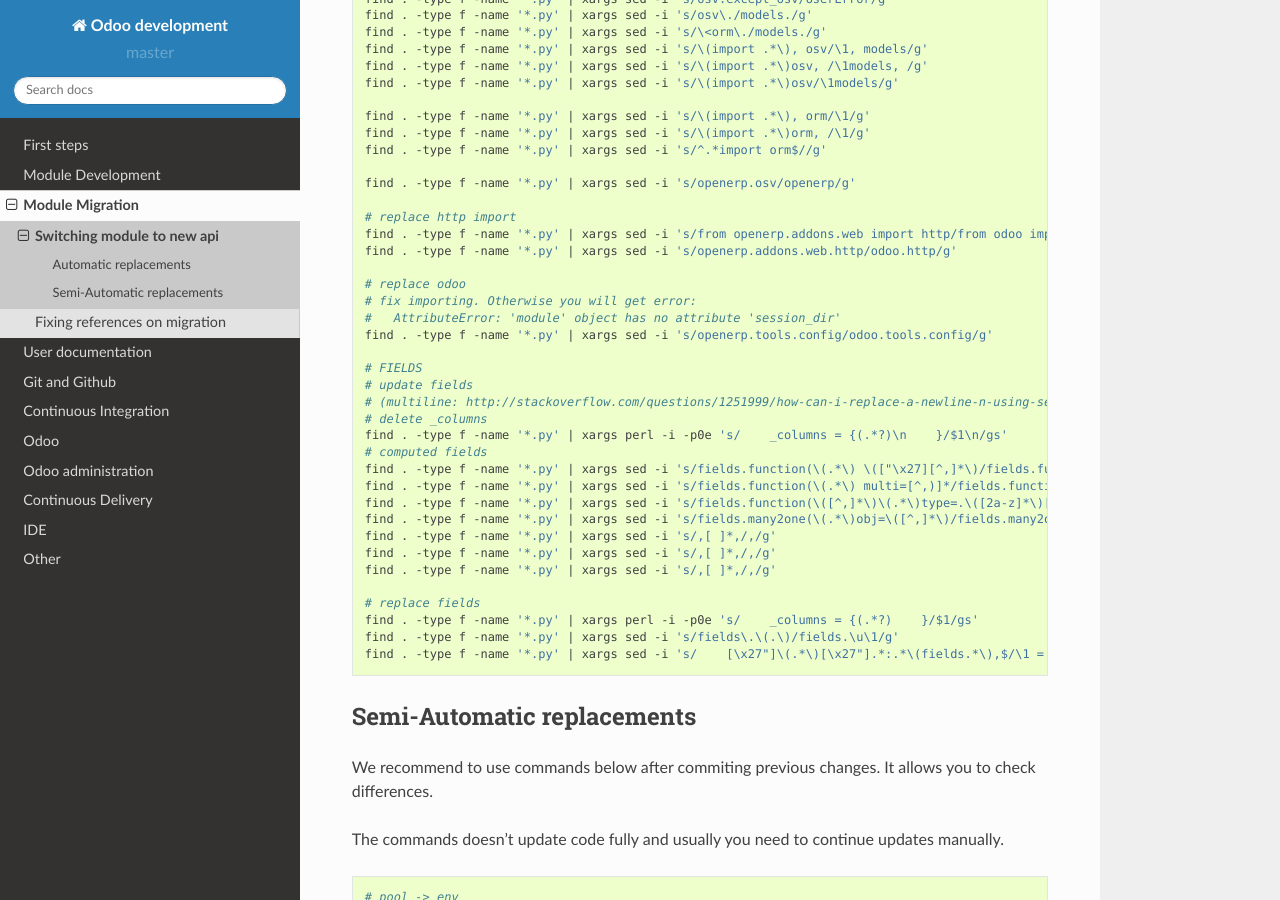
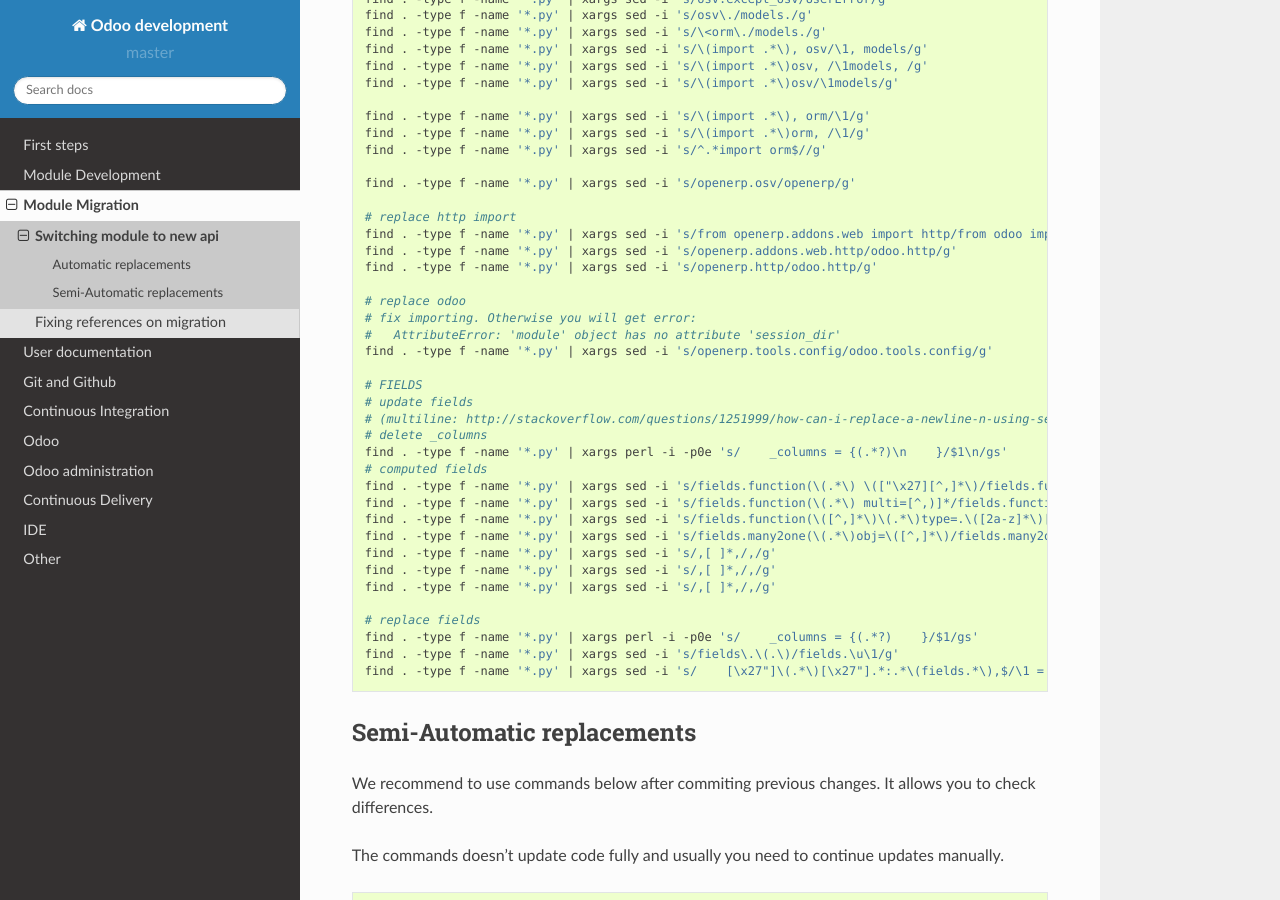
Before and after one commit to itpp-labs/odoo-development, a Sphinx documentation site: the page built from docs/migration/new-api.rst, in a window 1280 px wide and 900 px high, scrolled down 339 px. Built offline with Sphinx 7.4.7 and the Read the Docs theme 2.0.0, drawn with Linux system fonts in a browser that asks for light colours; pages that are not in the unit, such as notebooks, are missing from menus.

Commit message:
new-api: one more case for http imports

```diff
--- a/docs/migration/new-api.rst
+++ b/docs/migration/new-api.rst
@@ -29,6 +29,7 @@
     # replace http import
     find . -type f -name '*.py' | xargs sed -i 's/from openerp.addons.web import http/from odoo import http/g'
     find . -type f -name '*.py' | xargs sed -i 's/openerp.addons.web.http/odoo.http/g'
+    find . -type f -name '*.py' | xargs sed -i 's/openerp.http/odoo.http/g'
 
     # replace odoo
     # fix importing. Otherwise you will get error:
```
